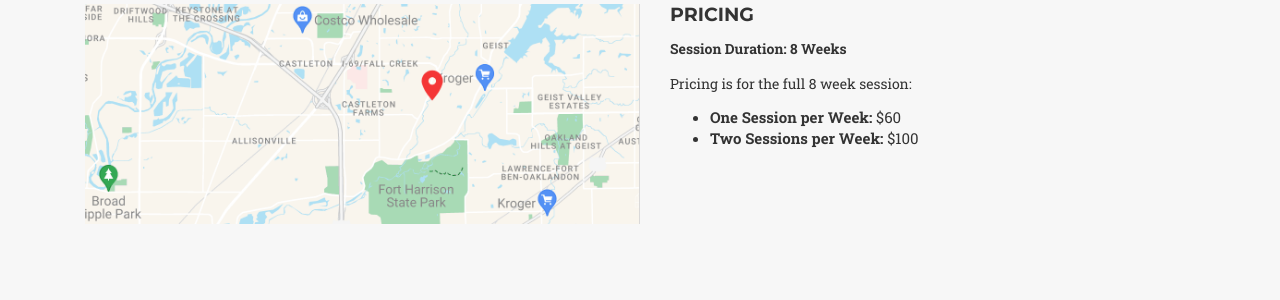
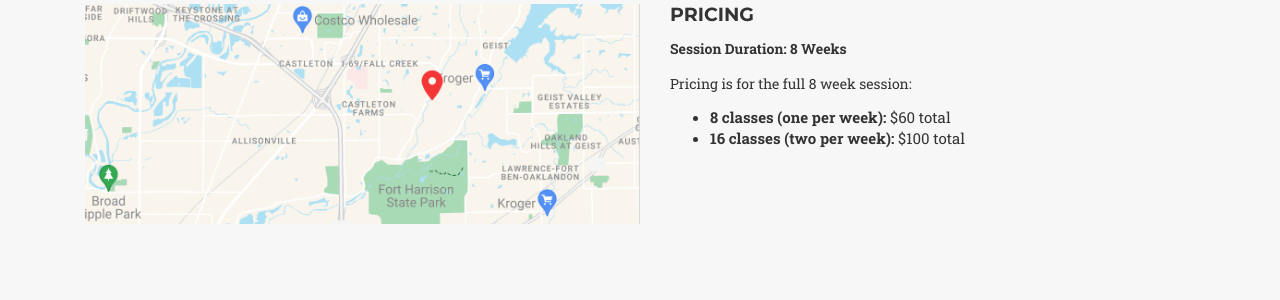
Before and after one commit to indybushido/indybushido.github.io, a Jekyll site: the page built from index.markdown, in a window 1280 px wide and 900 px high, scrolled down 2801 px. Shown: the part 153-453 px from the top of the window. Built offline with Jekyll 4.4.1, drawn with Linux system fonts in a browser that asks for light colours; some web fonts are replaced.

Commit message:
Change wording on pricing

```diff
--- a/_includes/classes.html
+++ b/_includes/classes.html
@@ -44,8 +44,8 @@
                         <p><b>Session Duration: 8 Weeks</b></p>
                         <p>Pricing is for the full 8 week session:</p>
                         <ul>
-                            <li><b>One Session per Week:</b> $60</li>
-                            <li><b>Two Sessions per Week:</b> $100</li>
+                            <li><b>8 classes (one per week):</b> $60 total</li>
+                            <li><b>16 classes (two per week):</b> $100 total</li>
                         </ul>
                     </div>
                 </div>
```
